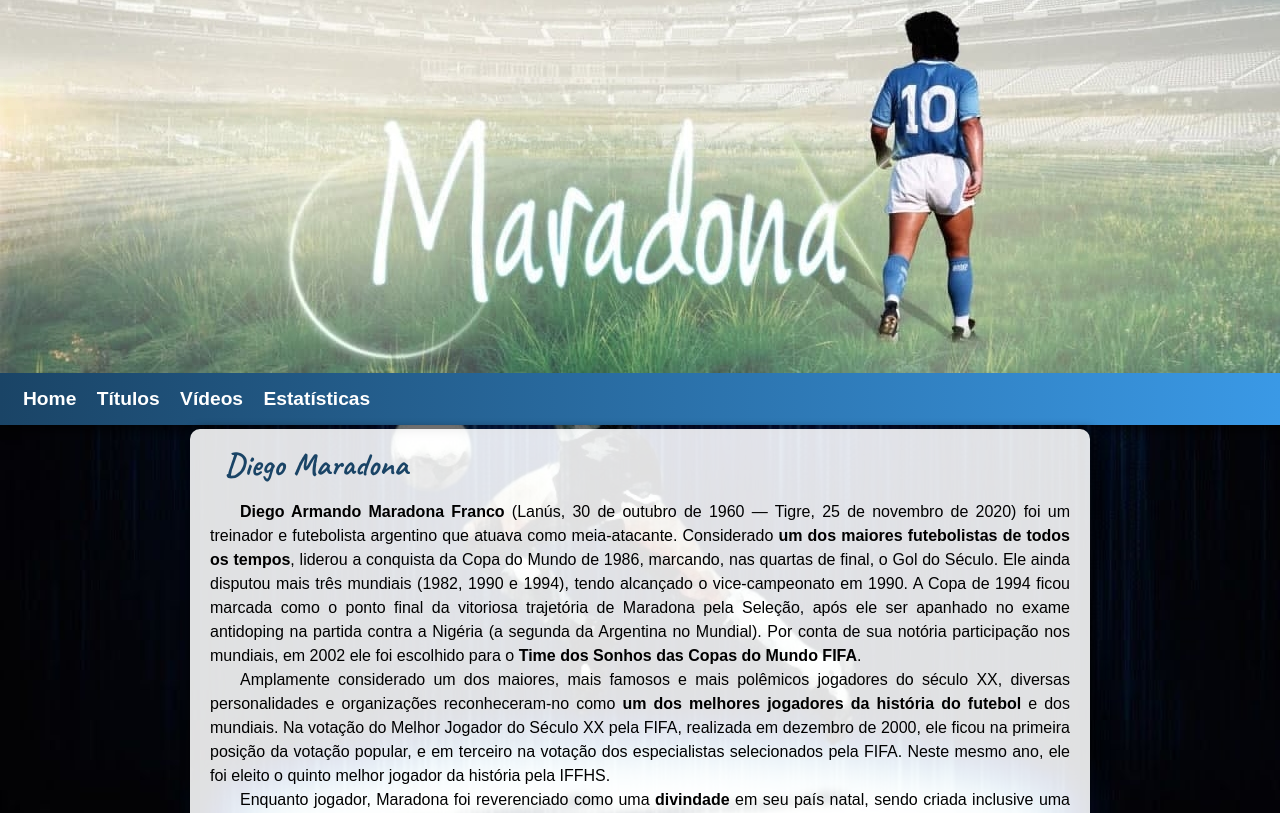
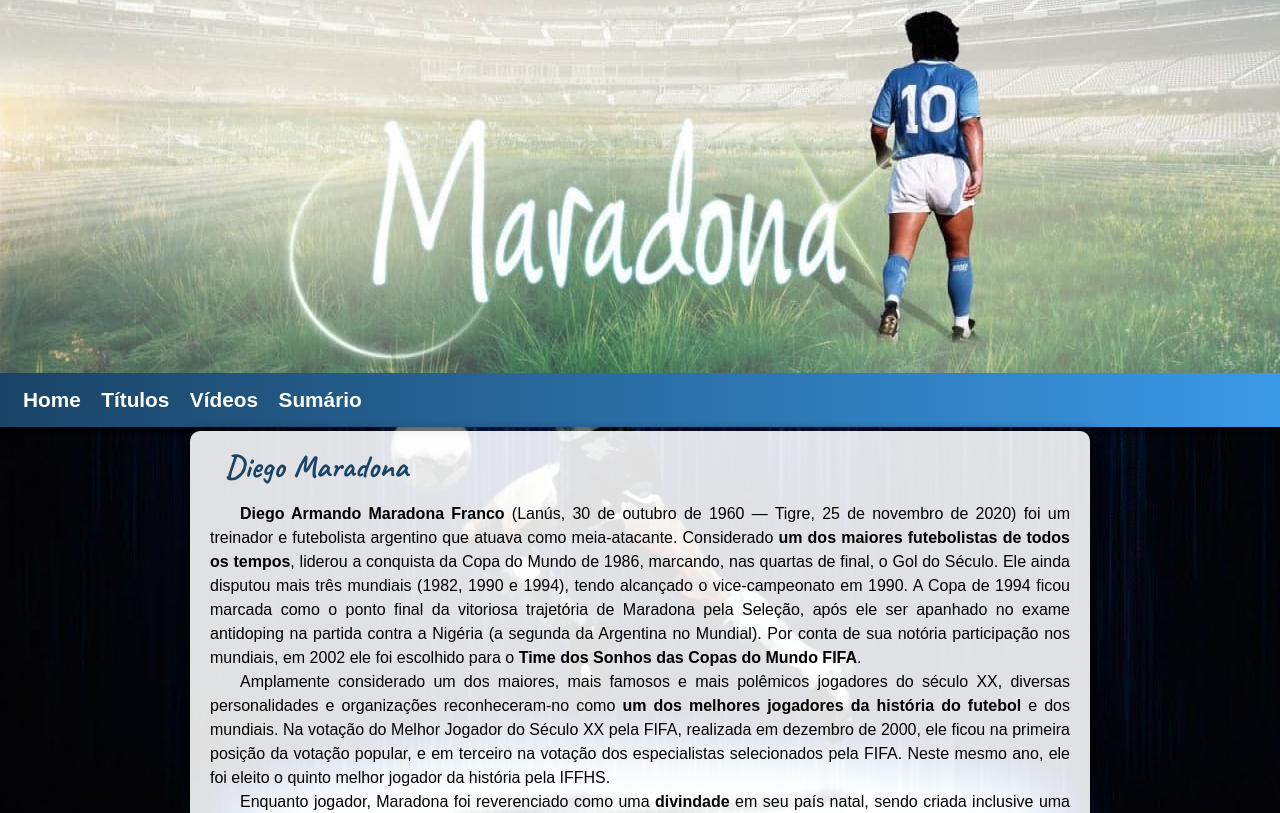
Before and after one commit to misaelguedes/maradona, a plain HTML site: page index.html in a window 1280 px wide. Shown: the top 813 px of the page. Drawn offline with Linux system fonts and the light colour scheme.

Commit message:
Troquei Estatísticas por Sumário

```diff
--- a/css/style.css
+++ b/css/style.css
@@ -38,7 +38,7 @@ nav {
 nav > a {
     color: white;
     text-decoration: none;
-    font-size: 1.2em;
+    font-size: 1.3em;
     font-weight: bolder;
     padding: 8px;
 }
--- a/index.html
+++ b/index.html
@@ -16,7 +16,7 @@
         <a href="#">Home</a>
         <a href="titulos.html">Títulos</a>
         <a href="videos.html">Vídeos</a>
-        <a href="estatisticas.html">Estatísticas</a>
+        <a href="sumario.html">Sumário</a>
     </nav>
     <main>
         <article>
```
Also changed, not shown: sumario.html (renamed from estatisticas.html, +1 -1 lines), titulos.html (+1 -1 lines), videos.html (+1 -1 lines).
